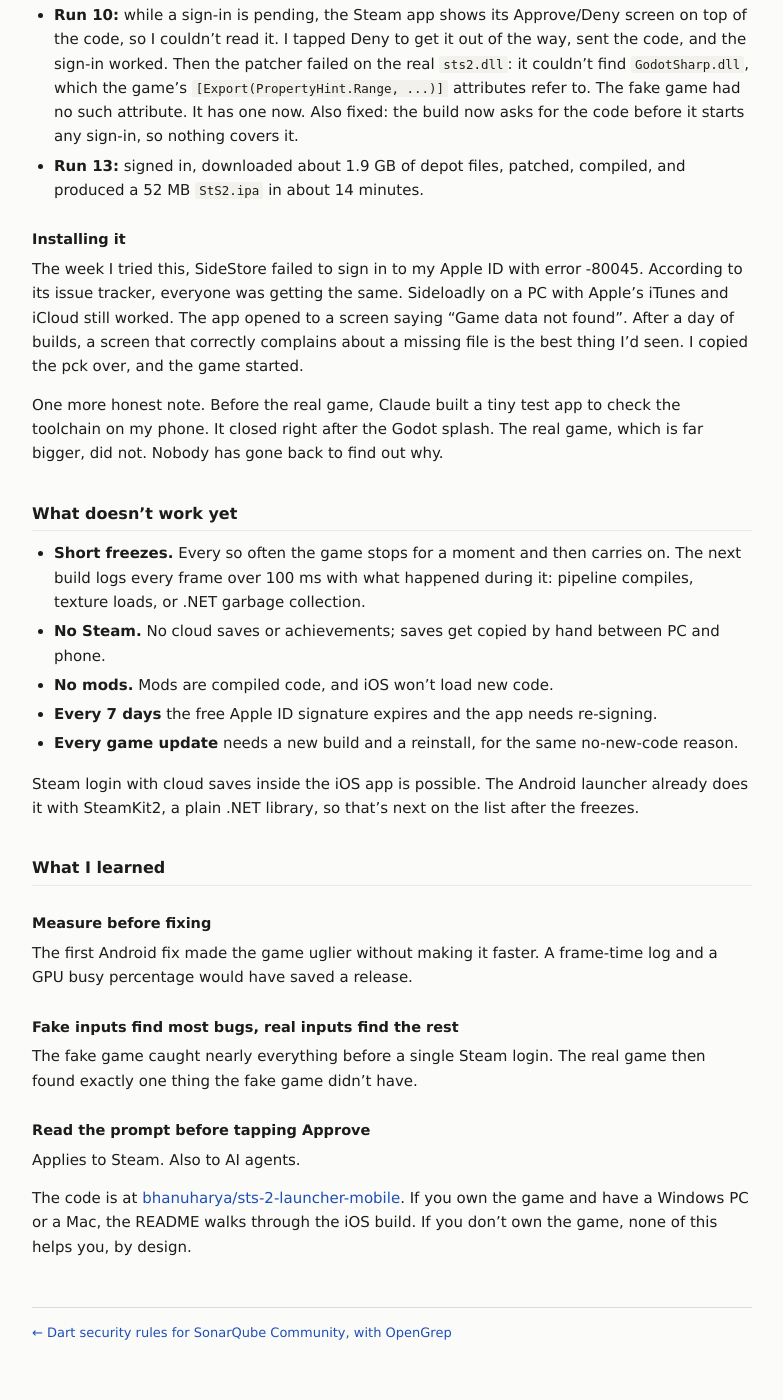
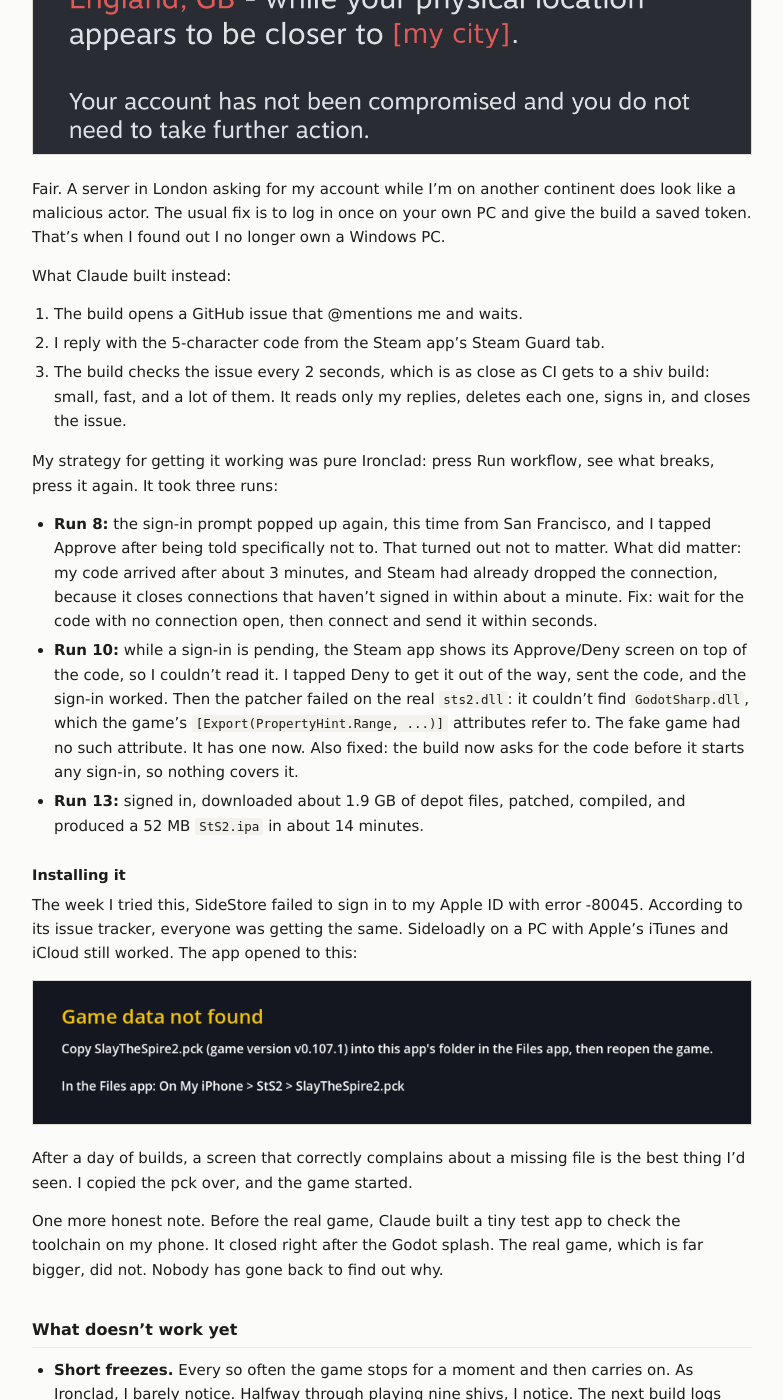
Before and after one commit to bhanuharya/bhanuharya.github.io, a Jekyll site: the page built from _posts/2026-10-14-slay-the-spire-2-on-android-and-ios.md, in a window 1280 px wide and 1400 px high, scrolled down 2965 px. Shown: the whole window, without its empty margins (248-1031 px from the left). Built offline with Jekyll 4.4.1, drawn with Linux system fonts in a browser that asks for light colours; some of the changed text lies outside the part shown.

Commit message:
Post: StS2 screenshots and Silent/Ironclad jokes (#23)
Adds the Steam "blocked this sign in" screenshot (city redacted) and the
iOS build's "Game data not found" screen (app container path removed),
and works the author's two decks into the story: Silent's shivs for the
small precise fixes, Ironclad's brute force for rerunning builds.


Claude-Session: https://claude.ai/code/session_01A3eZHfdgn21DwgrhFB19Nh

Co-authored-by: Claude <noreply@anthropic.com>

```diff
--- a/_posts/2026-10-14-slay-the-spire-2-on-android-and-ios.md
+++ b/_posts/2026-10-14-slay-the-spire-2-on-android-and-ios.md
@@ -7,6 +7,8 @@ tags: [ios, android, godot, dotnet, github-actions, ai-agents]
 ---
 
 My copy of Slay the Spire 2 now runs on an iPhone and runs better on my Android tablet. I would love to tell you I engineered this. What I actually did was own the game, own the devices, type requests like "can you make an apk release on my fork" into Claude Code, and paste Steam Guard codes into GitHub issues. Claude wrote the code. I'm told this is called "leadership".
+
+For context, I play Silent for the shivs and Ironclad for the brute force. This project needed both decks, and I mostly brought the Ironclad one.
 
 This post covers what got built, whose work it stands on, and what still doesn't work.
 
@@ -37,16 +39,18 @@ For transparency:
 | Saying "the graphic become much worse" | ✓ | |
 | Typing Steam Guard codes into a GitHub issue | ✓ | |
 | Tapping **Approve** right after being told not to | ✓ | |
+| Playing Silent: a hundred small, precise patches | | ✓ |
+| Playing Ironclad: pressing **Run workflow** again to see what dies | ✓ | |
 
 A second Claude session drove adb on the tablet to run benchmarks. I relayed messages between the two like a very slow clipboard.
 
 ## Android: my tablet was the problem
 
-The Pad 5 has a 2560×1600 120 Hz screen and a Snapdragon 860. The game ran, but it felt choppy. The first guess was that the GPU couldn't keep up, so the first fix was a "fast mode" that rendered at a lower resolution. It made the game look much worse and barely helped. The tablet-side measurements showed why: the fast mode kept the GPU at about 91% busy. Android's own Game Mode downscaling was cheaper, at 74–80%.
+The Pad 5 has a 2560×1600 120 Hz screen and a Snapdragon 860. The game ran, but it felt choppy. The first guess was that the GPU couldn't keep up, so the first fix was a "fast mode" that rendered at a lower resolution. That's the Ironclad answer: hit the problem as hard as you can. It made the game look much worse and barely helped. The tablet-side measurements showed why: the fast mode kept the GPU at about 91% busy. Android's own Game Mode downscaling was cheaper, at 74–80%.
 
 The real culprit was boring: the game's own 30 fps cap. On a 120 Hz panel its frames landed unevenly, and that reads as choppy. A 60 fps cap with vsync on, and the display at 60 Hz, was smooth with the GPU at mid clock.
 
-That became **StS2 Launcher Perf**, a build of upstream's release APK with an add-on:
+The fix that worked was a Silent deck: no single big card, just a lot of small ones that add up. That became **StS2 Launcher Perf**, a build of upstream's release APK with an add-on:
 
 * A **Perf settings** panel: FPS cap, vsync, particle amount, render resolution, full-screen effects, and a frame-time log. The defaults change nothing.
 * Settings live in a text file the app re-reads every 2 seconds, so the benchmarking session could switch settings over adb mid-fight.
@@ -69,7 +73,7 @@ I don't own a Mac, so all of this runs on GitHub's macOS runners, which are free
 
 To compile the game's code, the build machine needs the game's DLLs, so it logs into Steam as me. Steam sent the approval prompt to my phone. I approved it, and got this:
 
-> Steam has blocked this sign in. This sign in attempt appears to be a malicious actor [...] from a Steam client near London, England
+![Steam has blocked this sign in: the attempt appears to come from a Steam client near London, England, while your physical location appears to be closer to my city](/assets/img/sts2-steam-blocked-sign-in.png)
 
 Fair. A server in London asking for my account while I'm on another continent does look like a malicious actor. The usual fix is to log in once on your own PC and give the build a saved token. That's when I found out I no longer own a Windows PC.
 
@@ -77,9 +81,9 @@ What Claude built instead:
 
 1. The build opens a GitHub issue that @mentions me and waits.
 2. I reply with the 5-character code from the Steam app's Steam Guard tab.
-3. The build reads only my replies, deletes each one, signs in, and closes the issue.
+3. The build checks the issue every 2 seconds, which is as close as CI gets to a shiv build: small, fast, and a lot of them. It reads only my replies, deletes each one, signs in, and closes the issue.
 
-It took three runs to get right:
+My strategy for getting it working was pure Ironclad: press Run workflow, see what breaks, press it again. It took three runs:
 
 * **Run 8:** the sign-in prompt popped up again, this time from San Francisco, and I tapped Approve after being told specifically not to. That turned out not to matter. What did matter: my code arrived after about 3 minutes, and Steam had already dropped the connection, because it closes connections that haven't signed in within about a minute. Fix: wait for the code with no connection open, then connect and send it within seconds.
 * **Run 10:** while a sign-in is pending, the Steam app shows its Approve/Deny screen on top of the code, so I couldn't read it. I tapped Deny to get it out of the way, sent the code, and the sign-in worked. Then the patcher failed on the real `sts2.dll`: it couldn't find `GodotSharp.dll`, which the game's `[Export(PropertyHint.Range, ...)]` attributes refer to. The fake game had no such attribute. It has one now. Also fixed: the build now asks for the code before it starts any sign-in, so nothing covers it.
@@ -87,13 +91,17 @@ It took three runs to get right:
 
 ### Installing it
 
-The week I tried this, SideStore failed to sign in to my Apple ID with error -80045. According to its issue tracker, everyone was getting the same. Sideloadly on a PC with Apple's iTunes and iCloud still worked. The app opened to a screen saying "Game data not found". After a day of builds, a screen that correctly complains about a missing file is the best thing I'd seen. I copied the pck over, and the game started.
+The week I tried this, SideStore failed to sign in to my Apple ID with error -80045. According to its issue tracker, everyone was getting the same. Sideloadly on a PC with Apple's iTunes and iCloud still worked. The app opened to this:
+
+![The iOS build's startup screen: Game data not found. Copy SlayTheSpire2.pck (game version v0.107.1) into this app's folder in the Files app, then reopen the game.](/assets/img/sts2-ios-game-data-not-found.png)
+
+After a day of builds, a screen that correctly complains about a missing file is the best thing I'd seen. I copied the pck over, and the game started.
 
 One more honest note. Before the real game, Claude built a tiny test app to check the toolchain on my phone. It closed right after the Godot splash. The real game, which is far bigger, did not. Nobody has gone back to find out why.
 
 ## What doesn't work yet
 
-* **Short freezes.** Every so often the game stops for a moment and then carries on. The next build logs every frame over 100 ms with what happened during it: pipeline compiles, texture loads, or .NET garbage collection.
+* **Short freezes.** Every so often the game stops for a moment and then carries on. As Ironclad, I barely notice. Halfway through playing nine shivs, I notice. The next build logs every frame over 100 ms with what happened during it: pipeline compiles, texture loads, or .NET garbage collection.
 * **No Steam.** No cloud saves or achievements; saves get copied by hand between PC and phone.
 * **No mods.** Mods are compiled code, and iOS won't load new code.
 * **Every 7 days** the free Apple ID signature expires and the app needs re-signing.
@@ -111,8 +119,14 @@ The first Android fix made the game uglier without making it faster. A frame-tim
 
 The fake game caught nearly everything before a single Steam login. The real game then found exactly one thing the fake game didn't have.
 
+### Some bugs need Bash, most need shivs
+
+Rerunning a build is the Ironclad approach, and it worked more often than it should have. The bugs that mattered, the Steam timeout and the missing GodotSharp, needed the Silent approach: a small, precise fix in exactly the right place.
+
 ### Read the prompt before tapping Approve
 
 Applies to Steam. Also to AI agents.
 
 The code is at [bhanuharya/sts-2-launcher-mobile](https://github.com/bhanuharya/sts-2-launcher-mobile). If you own the game and have a Windows PC or a Mac, the README walks through the iOS build. If you don't own the game, none of this helps you, by design.
+
+Now if you'll excuse me, I have a Silent run to lose on a six-inch screen.
```
Also changed, not shown: assets/img/sts2-ios-game-data-not-found.png (added), assets/img/sts2-steam-blocked-sign-in.png (added).
